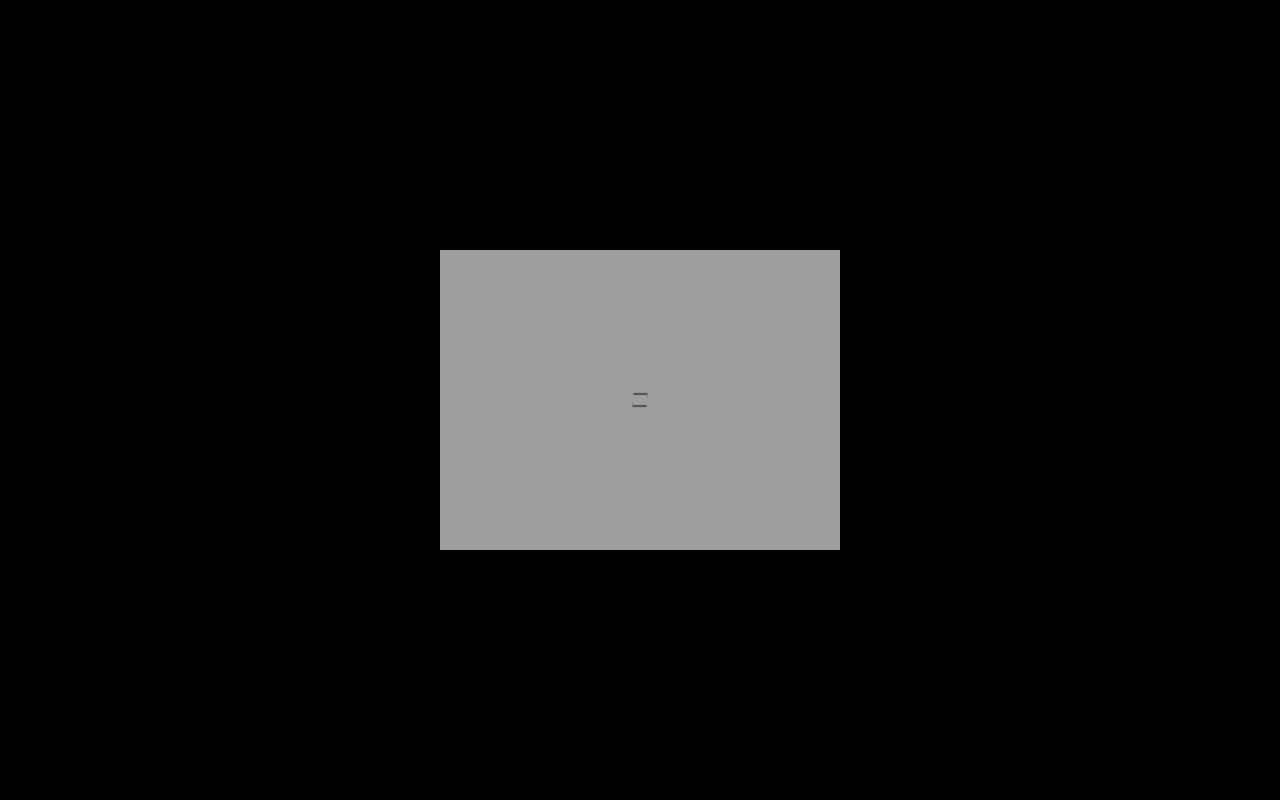
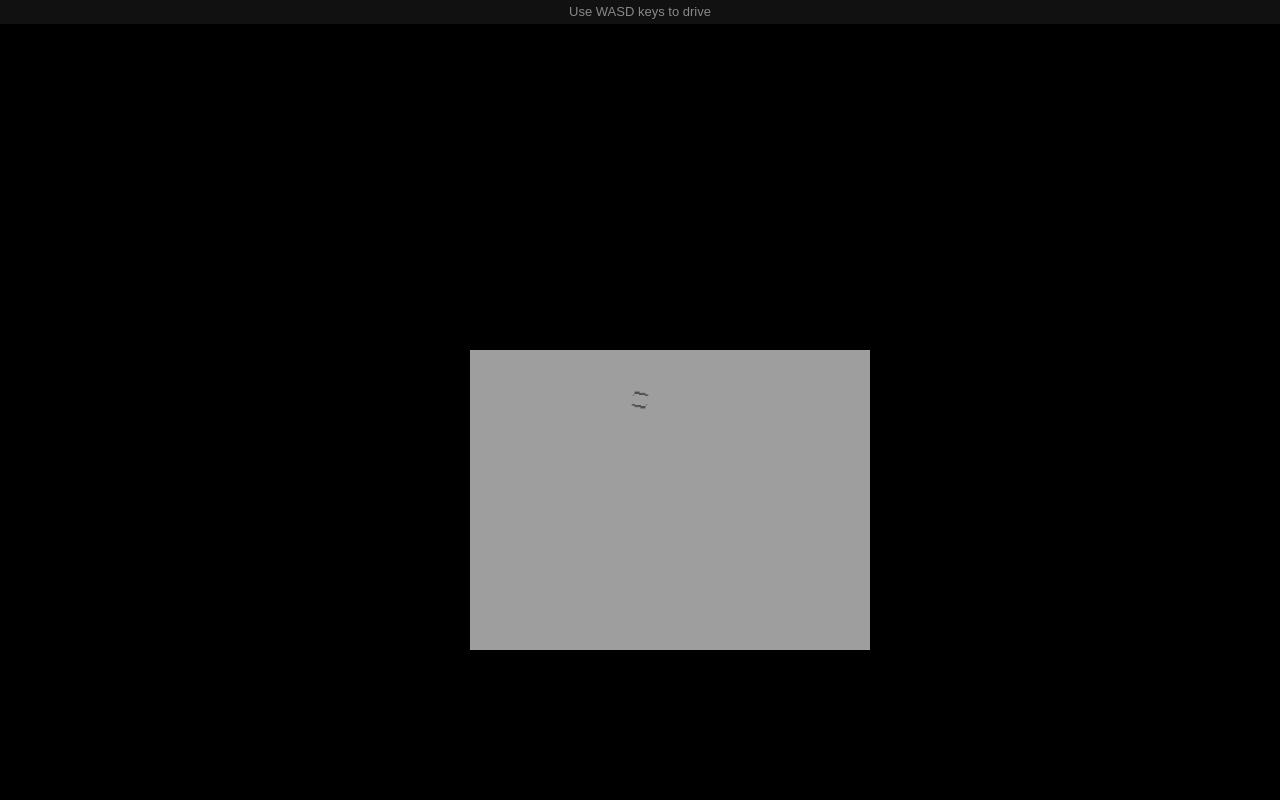
Before and after one commit to joegaffey/trackstar, a website: page views/index.html in a window 1280 px wide. Drawn offline with Linux system fonts and the light colour scheme.

Commit message:
Added help banner

```diff
--- a/public/script.js
+++ b/public/script.js
@@ -29,6 +29,8 @@ app.loader.load((loader, resources) => {
   carSprite.anchor.y = 0.5;
   app.stage.addChild(carSprite);
 
+
+  // https://pixijs.io/examples/#/filters-advanced/pixie-shadow-filter.js
   const filter = new PIXI.Filter(myVertex, myFragment);
   // first is the horizontal shift, positive is to the right
   // second is the same as scaleY
@@ -57,13 +59,13 @@ const angularDrag = 0.95;
 const turnSpeed = 0.002;
 
 const localCar = {
-  x: app.renderer.width / 2,
-  y: app.renderer.height / 2,
+  x: app.renderer.width / 2 - 30,
+  y: app.renderer.height / 2 - 100,
   xVelocity: 0,
   yVelocity: 0,
   power: 0,
   reverse: 0,
-  angle: 0,
+  angle: 0.15,
   angularVelocity: 0,
   isThrottling: false,
   isReversing: false
@@ -88,9 +90,18 @@ const wasdKeys = {
   right: 68
 };
 
+let banner = true;
 const keyActive = (key) => {
-  return keysDown[wasdKeys[key]] || false;
+  let active = keysDown[wasdKeys[key]];
+  if(active && banner)
+      hideBanner();
+  return active || false;
 };
+
+function hideBanner() {
+  document.querySelector('.controls').style.visibility = 'hidden';
+  banner = false;
+}
 
 
 function updateCar (car) {
@@ -152,6 +163,7 @@ function updateCar (car) {
   carSprite.x = car.x;
   carSprite.y = car.y;
 
+// Very bad performance - need to find a better way - maybe rendertexture
 //   if ((car.power > 0.0025) || car.reverse) {
 //     if (((maxReverse === car.reverse) || (maxPower === car.power)) && Math.abs(car.angularVelocity) < 0.002) {
 //       return;
--- a/public/style.css
+++ b/public/style.css
@@ -10,3 +10,16 @@ body {
   line-height: 1.5em;
   overflow: hidden;
 }
+
+.controls {
+  position: absolute;
+  top: 0;
+  margin-left: auto;
+  margin-right: auto;
+  left: 0;
+  right: 0;
+  text-align: center;
+  background-color: #111;
+  color: #888;
+  font-size: small;
+}
--- a/views/index.html
+++ b/views/index.html
@@ -16,5 +16,6 @@
     <script type="module" src="/script.js" defer></script>
   </head>
   <body>
+    <div class="controls">Use WASD keys to drive</div>
   </body>
 </html>
```
